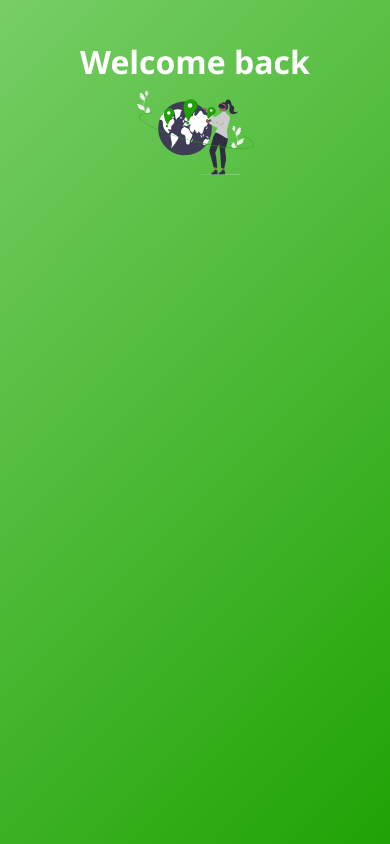
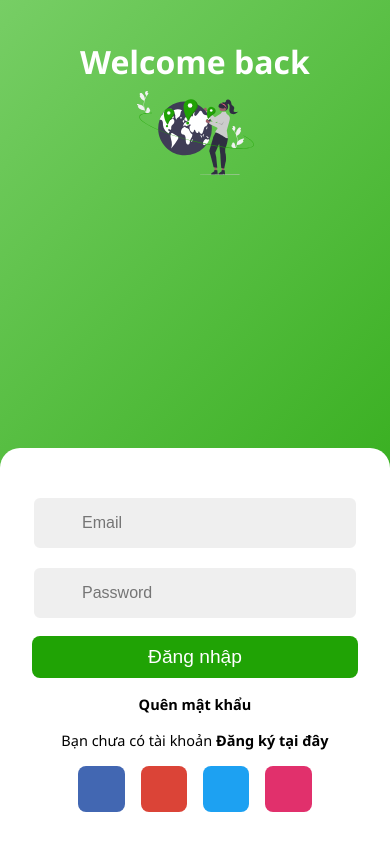
Before and after one commit to GiaHieu27/HCMUNRE-Social, a React (Create React App) app in the folder client/: page /login in a window 390 px wide. Built offline with nearby package versions, Linux system fonts and the light colour scheme; some icons are missing.

Commit message:
add login

```diff
--- a/client/src/components/user/Form/LoginForm.js
+++ b/client/src/components/user/Form/LoginForm.js
@@ -7,7 +7,7 @@ function LoginForm({ containerRef }) {
   };
 
   return (
-    <div className="login_col align-items-center flex-col">
+    <div className="login_col align-items-center flex-col sign-in">
       <div className="form_wrapper align-items-center">
         <div className="form sign-in">
           <div className="input-group">
--- a/client/src/components/user/Form/RegisterForm.js
+++ b/client/src/components/user/Form/RegisterForm.js
@@ -7,7 +7,7 @@ function RegisterForm({ containerRef }) {
   };
 
   return (
-    <div className="login_col align-items-center flex-col">
+    <div className="login_col align-items-center flex-col sign-up">
       <div className="form_wrapper align-items-center">
         <div className="form sign-up">
           <div className="input-group">
--- a/client/src/scss/pages/user/_login.scss
+++ b/client/src/scss/pages/user/_login.scss
@@ -111,12 +111,15 @@ $insta-color: #e1306c;
   transition: 0.5s ease-in-out;
   transition-delay: 1s;
 
+  &.sign-up {
+    transition-delay: 0.8s;
+  }
+
   & > div {
     margin: 0 0.5rem;
     padding: 0.7rem;
     cursor: pointer;
     border-radius: 0.5rem;
-    cursor: pointer;
     transform: scale(0);
     transition: 0.5s ease-in-out;
 
@@ -279,6 +282,9 @@ $insta-color: #e1306c;
     right: 0;
   }
 
+  // .login_container.sign-in .login_col.sign-up {
+  //   transform: translateY(100%);
+  // }
   .login_container.sign-in .login_col.sign-in,
   .login_container.sign-up .login_col.sign-up {
     transform: translateY(0);
@@ -286,28 +292,27 @@ $insta-color: #e1306c;
 
   .content-row {
     align-items: flex-start !important;
-  }
 
-  .content-row .login_col {
-    transform: translateY(0);
-    background-color: unset;
+    .login_col {
+      transform: translateY(0);
+      background-color: unset;
+    }
   }
 
   .login {
-    &_row {
-      align-items: flex-end;
-      justify-content: flex-end;
-    }
-
     &_col {
       width: 100%;
       position: absolute;
       padding: 2rem;
-      background-color: var(--white);
-      border-top-left-radius: 2rem;
-      border-top-right-radius: 2rem;
+      background-color: $white;
+      border-top-left-radius: 20px;
+      border-top-right-radius: 20px;
       transform: translateY(100%);
-      transition: 1s ease-in-out;
+      transition: 0.5s ease-in-out;
+    }
+
+    &_row {
+      align-items: flex-end;
     }
   }
 
```
